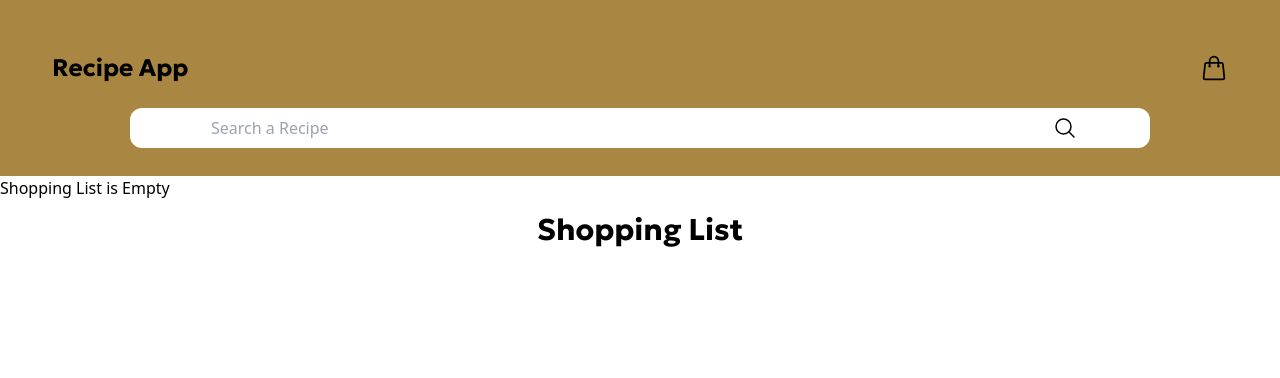
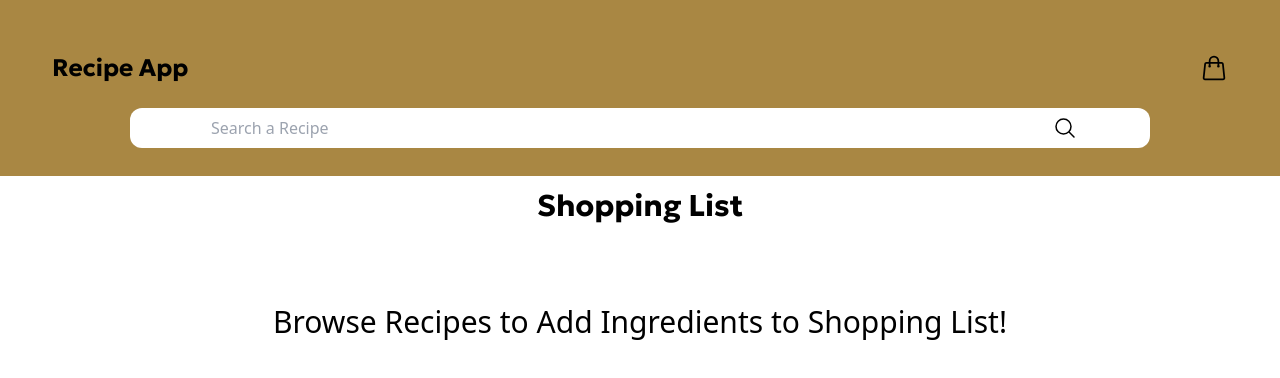
Before and after one commit to Renz757/recipe-app, a React (Vite) app: page /shoppingList in a window 1280 px wide. Shown: the top 378 px of the page. Built offline with nearby package versions, Linux system fonts and the light colour scheme.

Commit message:
empty shoppingList styling

```diff
--- a/src/Pages/ShoppingList.jsx
+++ b/src/Pages/ShoppingList.jsx
@@ -5,8 +5,9 @@ import RemoveIcon from "../UI/removeIcon";
 const ShoppingList = ({ shoppingList, onRemoveIngredients }) => {
   return (
     <>
-      {shoppingList <= 0 && <h1>Shopping List is Empty</h1>}
       <h1 className="text-3xl text-center m-3 font-Geologica">Shopping List</h1>
+      {shoppingList <= 0 && <div className="text-center mt-20 text-3xl">Browse Recipes to Add Ingredients to Shopping List!</div>}
+
       <div className="text-start p-4">
         {shoppingList.map((recipeIngredients, index) => {
           return (
@@ -16,7 +17,9 @@ const ShoppingList = ({ shoppingList, onRemoveIngredients }) => {
                   {recipeIngredients.title}
                 </h1>
                 <CheckIcon />
-                <div onClick={onRemoveIngredients.bind(null, recipeIngredients.id)}>
+                <div
+                  onClick={onRemoveIngredients.bind(null, recipeIngredients.id)}
+                >
                   <RemoveIcon />
                 </div>
               </div>
```
